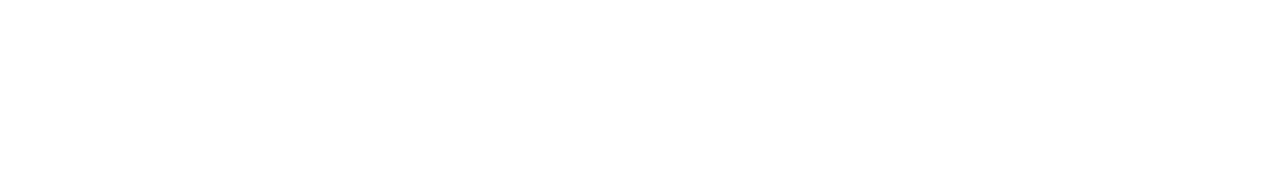
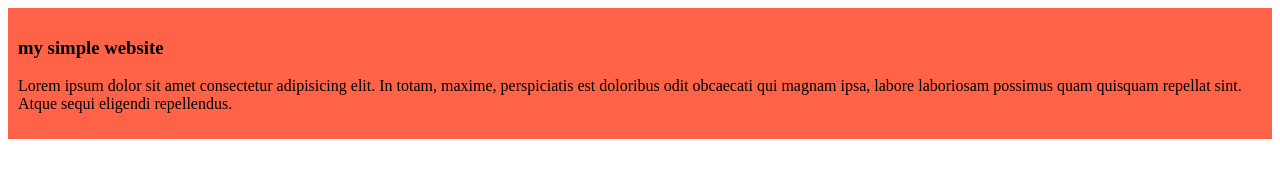
Before and after one commit to Abraham1279/my-simple-website, a plain HTML site: page index.html in a window 1280 px wide. Drawn offline with Linux system fonts and the light colour scheme.

Commit message:
my first  blog

```diff
--- a/index.html
+++ b/index.html
@@ -4,8 +4,15 @@
     <meta charset="UTF-8">
     <meta name="viewport" content="width=device-width, initial-scale=1.0">
     <title> my simple website</title>
+    <link rel="stylesheet" href="styles/blog.css">
 </head>
 <body>
+        <div>
+            <h3>my simple website</h3>
+            <p>Lorem ipsum dolor sit amet consectetur adipisicing elit. In totam, maxime, perspiciatis est doloribus odit obcaecati qui magnam ipsa, labore laboriosam possimus quam quisquam repellat sint. Atque sequi eligendi repellendus.</p>
+
+        </div>
+
 
 </body>
 </html>
--- /dev/null
+++ b/styles/blog.css
@@ -0,0 +1,5 @@
+div{
+    background-color: tomato;
+    padding:  10px;
+
+}
```
